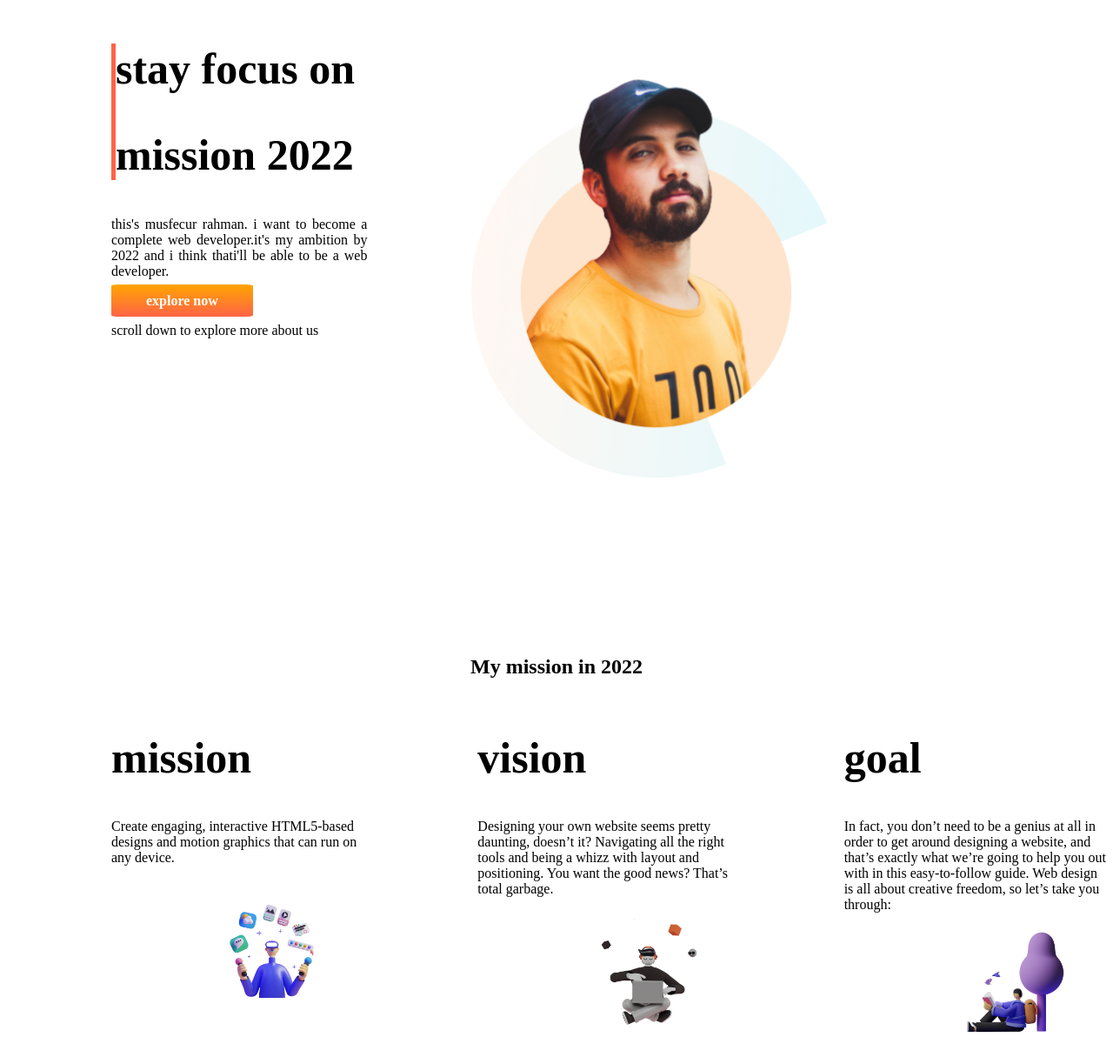
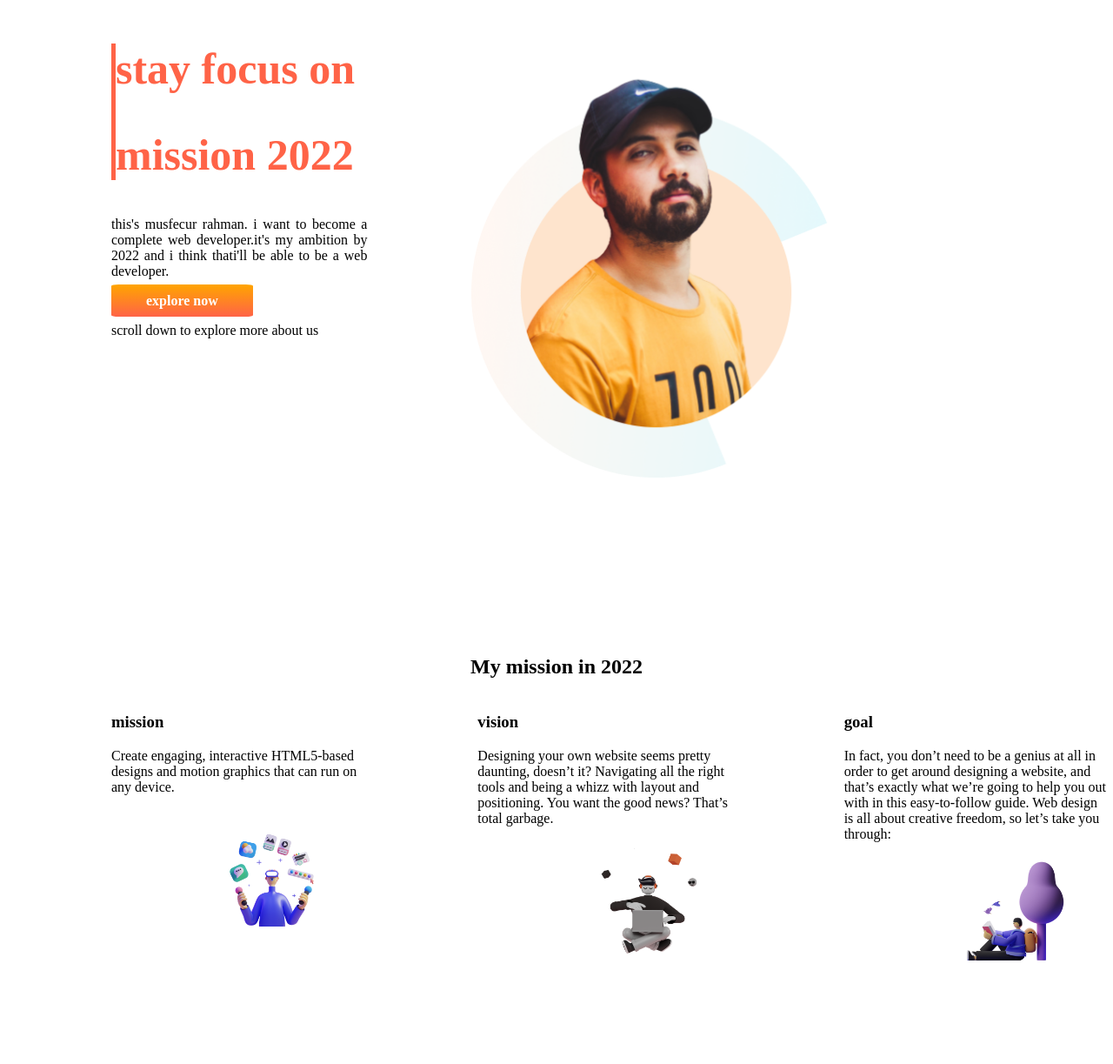
Before and after one commit to musfecur/web-developer-mission-2022, a plain HTML site: page index.html in a window 1280 px wide. Shown: the top 1223 px of the page at 87% size. Drawn offline with Linux system fonts and the light colour scheme.

Commit message:
first assignment added

```diff
--- a/index.html
+++ b/index.html
@@ -37,14 +37,14 @@
         <div class="flexible-container">
             <div class="half-width">
                 <p>
-                <h1>mission</h1>
+                <h3>mission</h3>
                 Create engaging, interactive HTML5-based designs and motion graphics that can run on any device.
                 </p>
                 <img class="half-width" src="images/illustrator-1.png" alt="">
             </div>
             <div class="half-width">
                 <p>
-                <h1> vision</h1>
+                <h3> vision</h3>
                 Designing your own website seems pretty daunting, doesn’t it? Navigating all the right tools and
                 being a
                 whizz with layout and positioning. You want the good news? That’s total garbage.
@@ -53,7 +53,7 @@
             </div>
             <div class="half-width">
                 <p>
-                <h1>goal</h1>
+                <h3>goal</h3>
                 In fact, you don’t need to be a genius at all in order to get around designing a website, and that’s
                 exactly what we’re going to help you out with in this easy-to-follow guide. Web design is all about
                 creative freedom, so let’s take you through:
--- a/style.css
+++ b/style.css
@@ -7,6 +7,8 @@ h2{
 h1{
     font-size:50px;
     text-align:left;
+    color: tomato
+
 }
 .left-border{
     20px solid orange;
```
